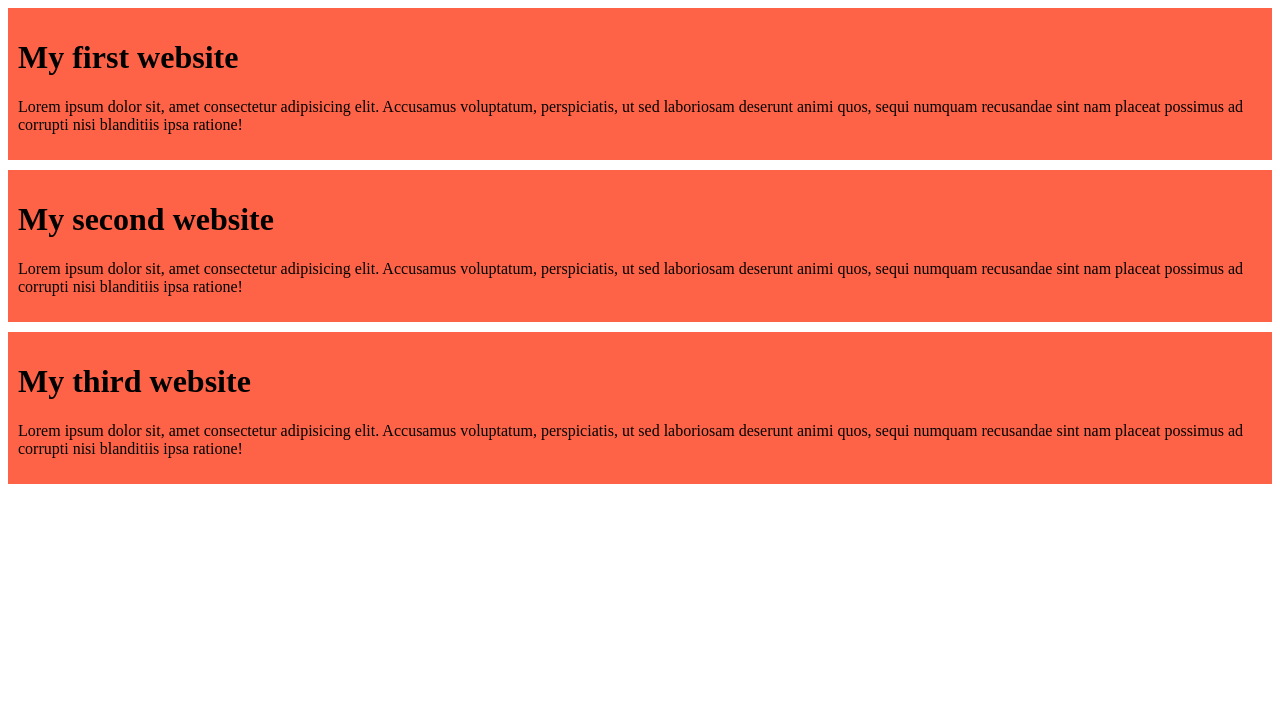
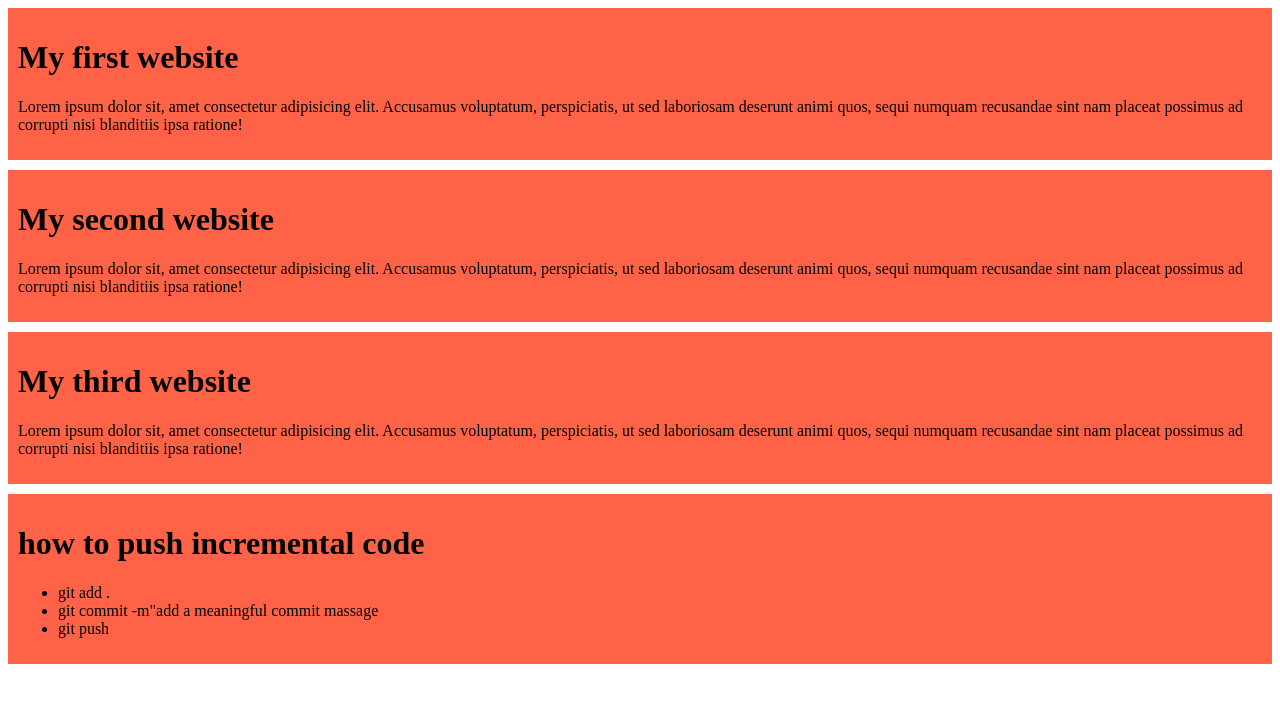
Before and after one commit to FahimSakib270/my-First-github-repo, a plain HTML site: page index.html in a window 1280 px wide. Drawn offline with Linux system fonts and the light colour scheme.

Commit message:
addade a list

```diff
--- a/index.html
+++ b/index.html
@@ -34,5 +34,13 @@
         ipsa ratione!
       </p>
     </div>
+    <div>
+      <h1>how to push incremental code</h1>
+      <ul>
+        <li>git add .</li>
+        <li>git commit -m"add a meaningful commit massage</li>
+        <li>git push</li>
+      </ul>
+    </div>
   </body>
 </html>
```
